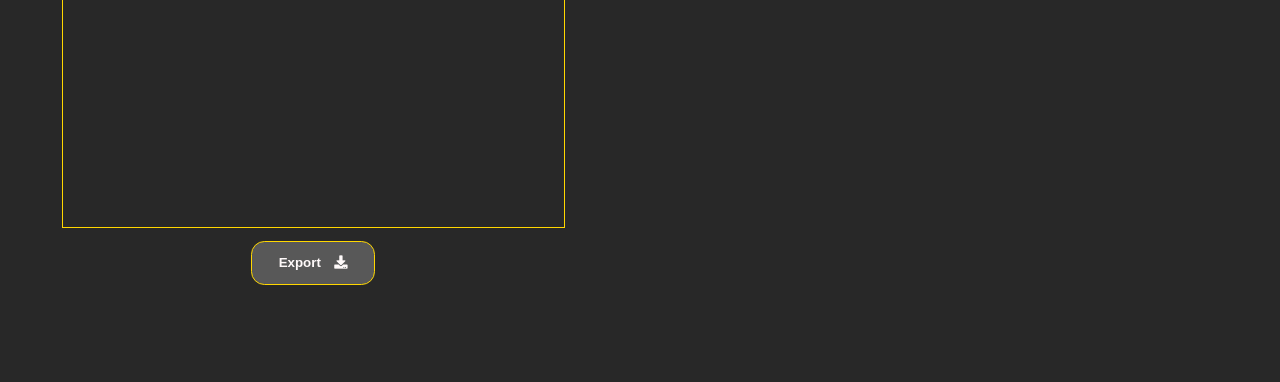
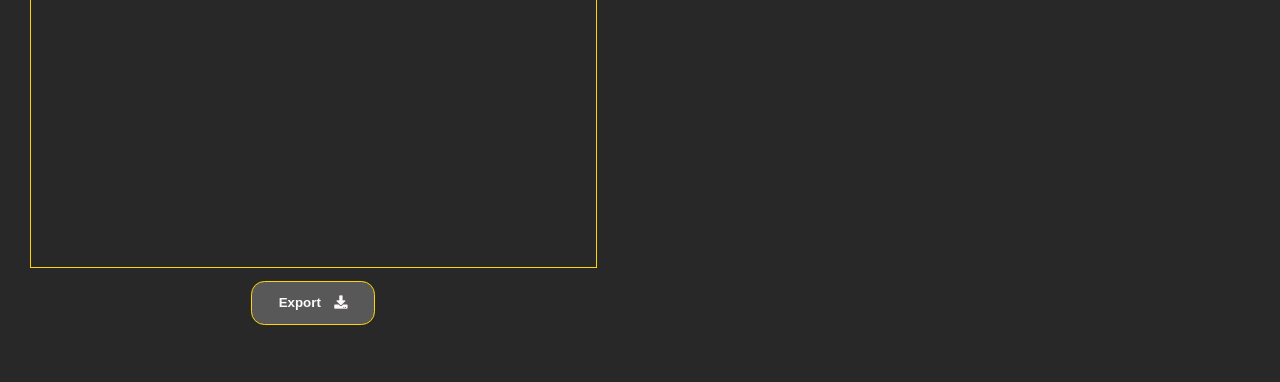
Before and after one commit to Adonis-Stavridis/Doge-Extension, a website: page template/doge.html in a window 1280 px wide. Shown: the part 418-800 px from the top of the page. Drawn offline with nearby package versions, Linux system fonts and the light colour scheme; files whose address does not match are found by name.

Commit message:
small css update

```diff
--- a/template/app/doge.css
+++ b/template/app/doge.css
@@ -37,8 +37,8 @@ body {
 
 .meme {
   border: 0.05em solid gold;
-  width: 80%;
-  height: 70%;
+  width: 90%;
+  height: 80%;
 }
 
 .renderButton {
@@ -89,7 +89,6 @@ body {
   padding: 0.5em;
   flex: 50%;
   display: flex;
-  justify-content: center;
   align-items: center;
   flex-direction: column;
   min-width: 45%;
```
